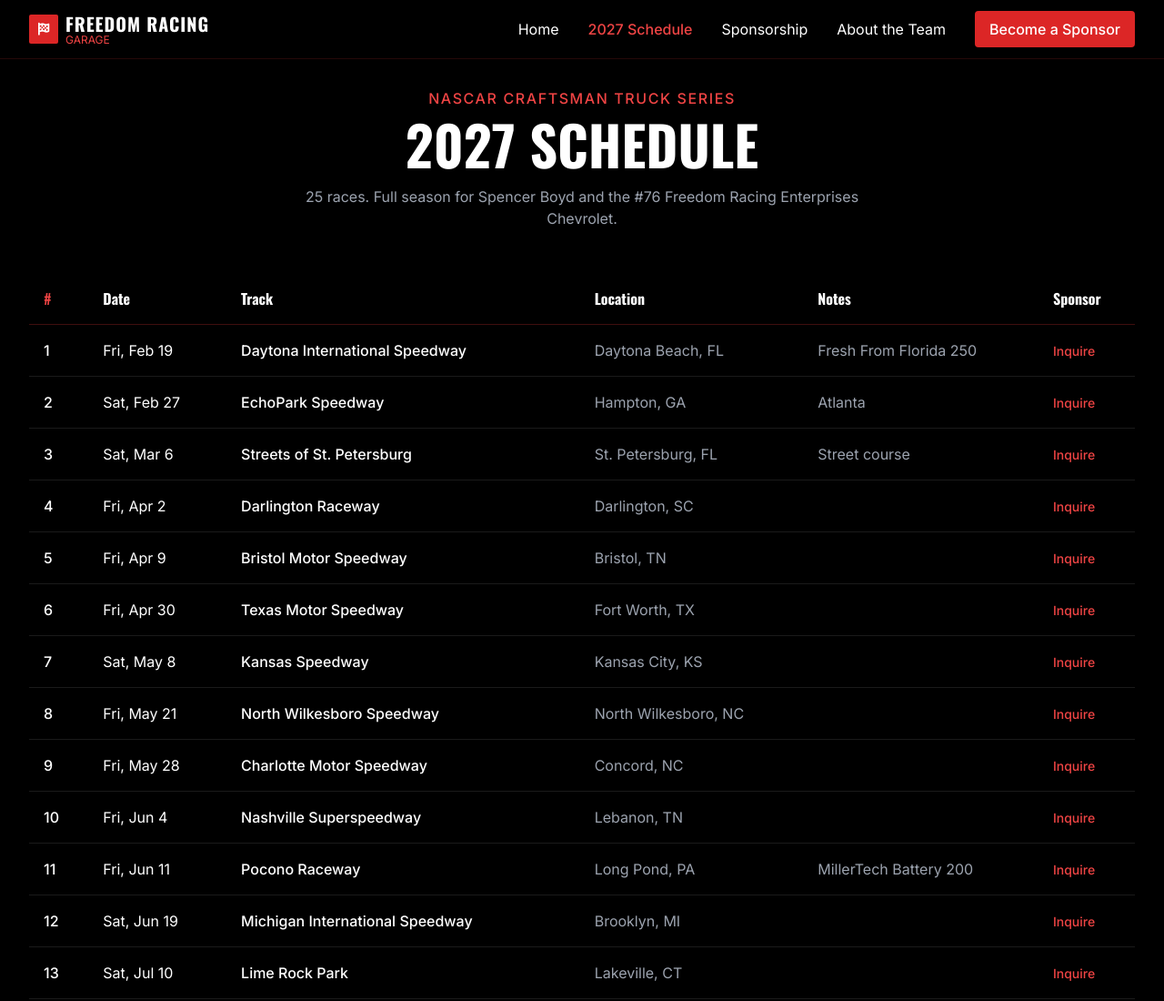
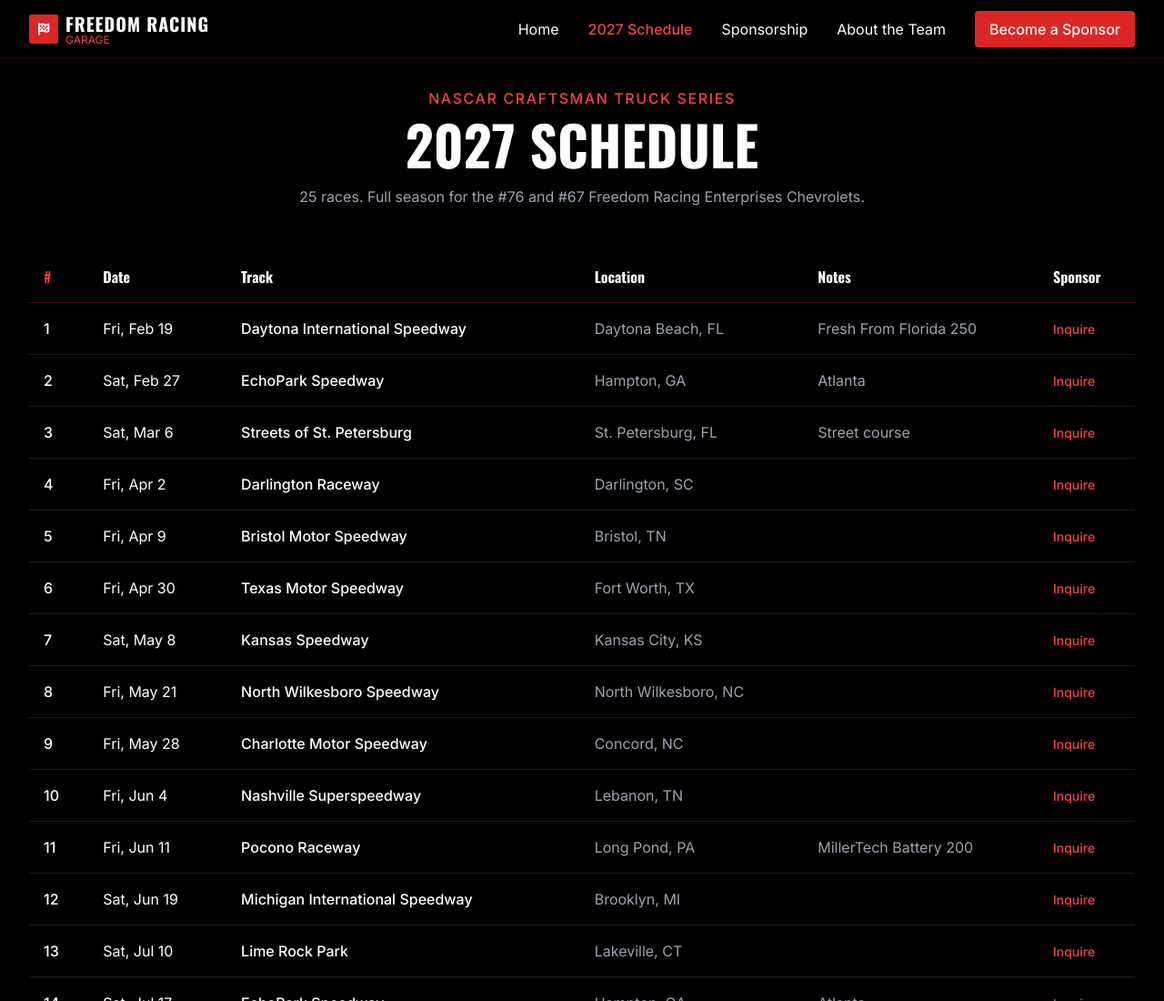
Before and after one commit to Chrismiller122580/freedom-racing-garage, a website: page schedule.html in a window 1280 px wide. Shown: the top 1100 px of the page at 91% size. Drawn offline with nearby package versions, Linux system fonts and the light colour scheme.

Commit message:
Update schedule page text for #76 and #67

```diff
--- a/schedule.html
+++ b/schedule.html
@@ -4,7 +4,7 @@
   <meta charset="UTF-8">
   <meta name="viewport" content="width=device-width, initial-scale=1.0">
   <title>2027 Schedule | Freedom Racing Garage</title>
-  <meta name="description" content="Full 2027 NASCAR Craftsman Truck Series schedule for Freedom Racing Enterprises and Spencer Boyd #76.">
+  <meta name="description" content="Full 2027 NASCAR Craftsman Truck Series schedule for Freedom Racing Enterprises #76 and #67.">
   <script src="https://cdn.tailwindcss.com"></script>
   <link rel="stylesheet" href="https://cdnjs.cloudflare.com/ajax/libs/font-awesome/6.5.1/css/all.min.css">
   <style>
@@ -54,7 +54,7 @@
       <div class="text-center mb-12">
         <p class="text-red-500 font-medium tracking-widest uppercase mb-2">NASCAR Craftsman Truck Series</p>
         <h1 class="font-oswald text-4xl md:text-6xl font-bold">2027 SCHEDULE</h1>
-        <p class="text-gray-400 mt-4 max-w-2xl mx-auto">25 races. Full season for Spencer Boyd and the #76 Freedom Racing Enterprises Chevrolet.</p>
+        <p class="text-gray-400 mt-4 max-w-2xl mx-auto">25 races. Full season for the #76 and #67 Freedom Racing Enterprises Chevrolets.</p>
       </div>
 
       <div class="overflow-x-auto">
```
